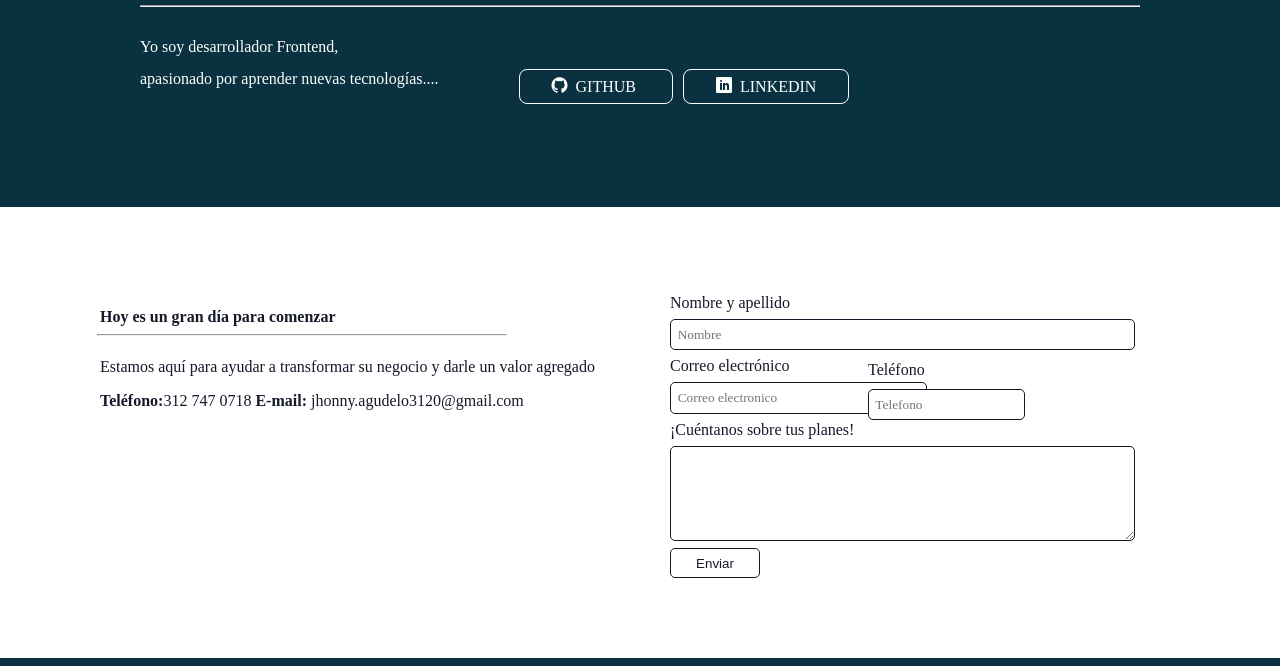
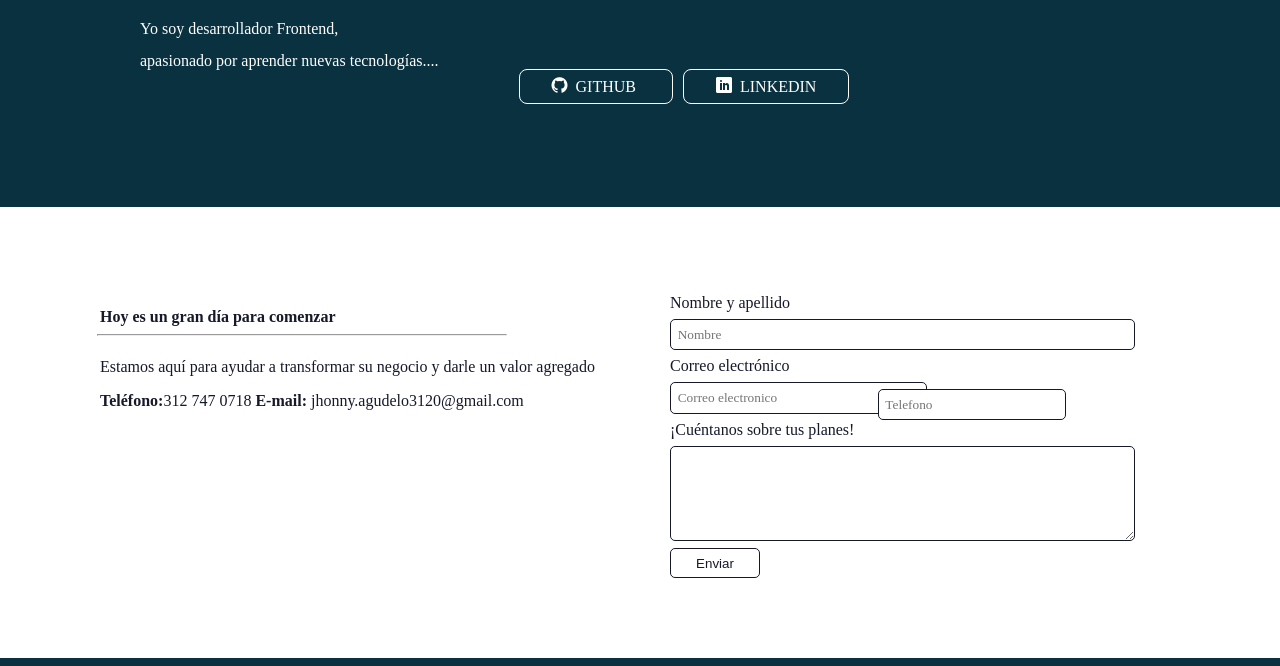
Before and after one commit to jhonnyagudelo/Proyecto-Personal, a website: page index.html in a window 1280 px wide. Shown: the part 123-789 px from the top of the page. Drawn offline with Linux system fonts and the light colour scheme; files whose address does not match are found by name; a web font is replaced by a local one.

Commit message:
acomodando header

```diff
--- a/index.html
+++ b/index.html
@@ -25,7 +25,7 @@
 	<section class="primary">
 		<article class="conoceme u-wrapper">
 			<h1 class="conoceme-i"><span>Hola, mi nombre es Jhonny</span></h1>
-				<hr class="hr-i">
+				<!-- <hr class="hr-i"> -->
 			<p class="conoceme-item">
 				Yo soy desarrollador Frontend,</br> apasionado por aprender nuevas tecnologías....
 			</p>
@@ -65,7 +65,7 @@
 					<input type="text" class="input name" required  placeholder="Nombre" id="name" name="name"/>
 					<label class="label email" for="email">Correo electrónico</label>
 					<input type="E-mail" class="input email" required placeholder="Correo electronico" id="email" name="email"/>
-					<label class="label tel-label" for="telefono">Teléfono</label>
+					<label class="label tel" for="telefono">Teléfono</label>
 					<input type="tel" class="input tel" required placeholder="Telefono" id="telefono" name="telefono"/>
 					<label class="label" for="comentario">¡Cuéntanos sobre tus planes!</label>
 					<textarea name="comentario" class="input area" id="comentario" cols="20" rows="5"></textarea>
--- a/src/css/style.css
+++ b/src/css/style.css
@@ -186,14 +186,14 @@ body{
 }
 .tel, .tel-label{
   position: absolute;
-  width: 142px;
+  width: 173px;
   top:182px;
-  right: 255px;
+  right: 214px;
 }
 
 .tel-label{
   top:147px;
-  right: 270px;
+  right: 229px;
 }
 
 
```
Also changed, not shown: dist/css/style.css.
